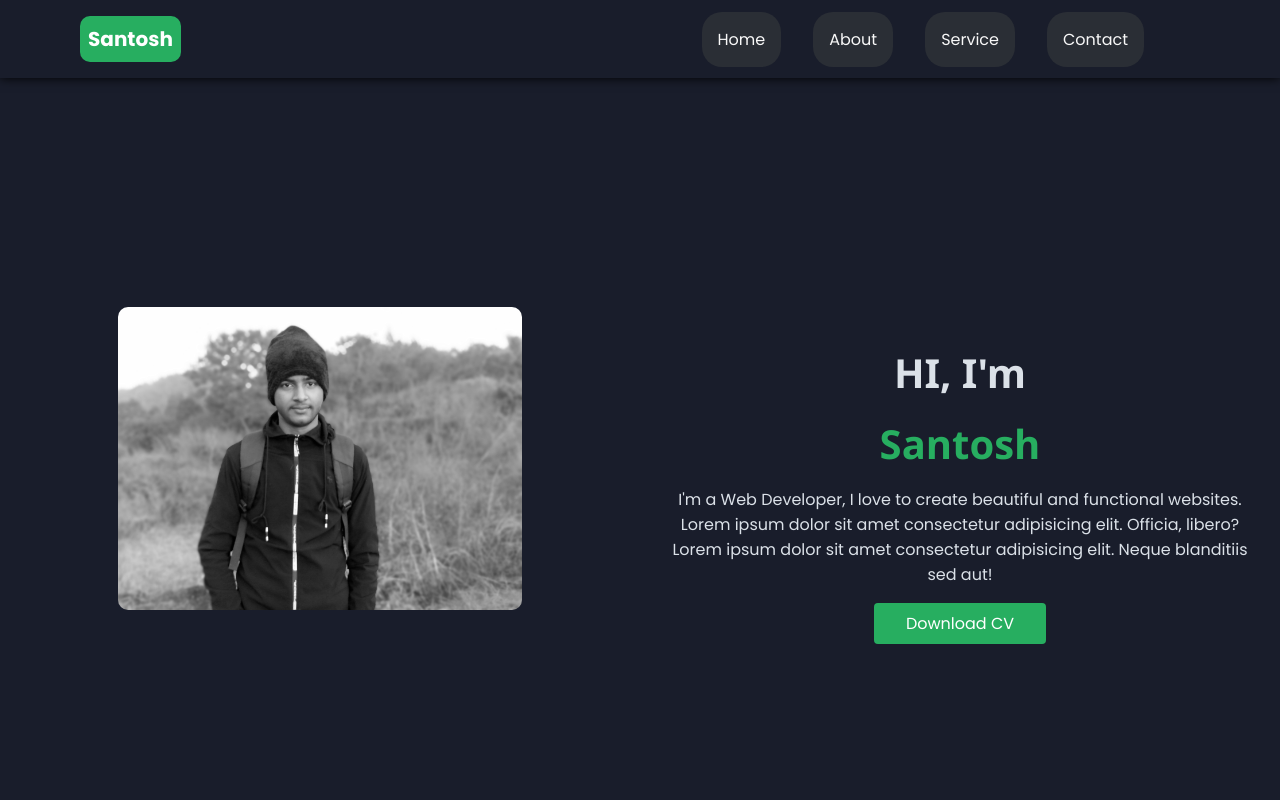
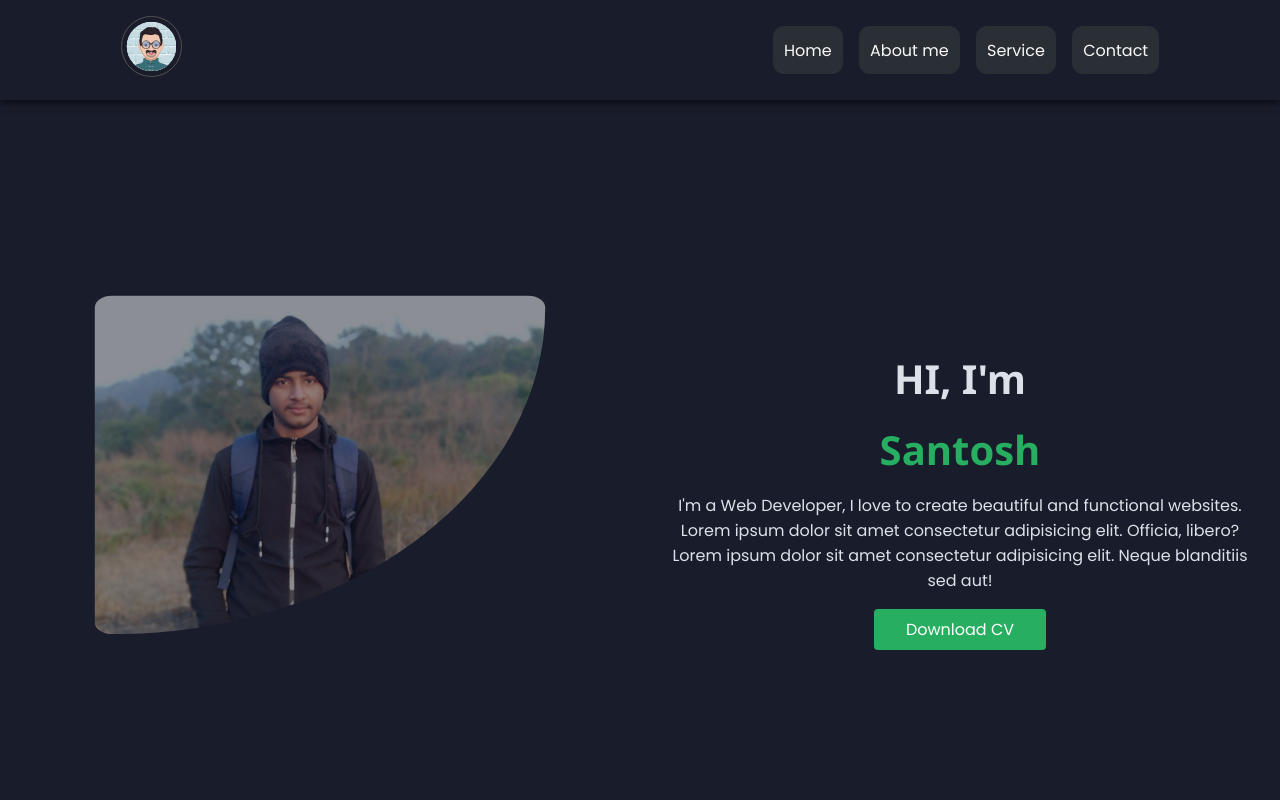
Before and after one commit to santoshyadav-29/Portfolio-Website, a plain HTML site: page index.html in a window 1280 px wide. Shown: the top 800 px of the page. Drawn offline with Linux system fonts and the light colour scheme.

Commit message:
Changed layout little bit

```diff
--- a/index.html
+++ b/index.html
@@ -4,22 +4,26 @@
     <meta charset="UTF-8" />
     <meta http-equiv="X-UA-Compatible" content="IE=edge" />
     <meta name="viewport" content="width=device-width, initial-scale=1.0" />
+    <link rel="shortcut icon" href="./img/AvatarMaker (1).svg" type="image/x-icon">
     <title>Portfolio</title>
     <link href="https://fonts.googleapis.com/css2?family=Poppins:wght@400;500;600;700;800&display=swap" rel="stylesheet">
 
     <link rel="stylesheet" href="port.css" />
     <script defer src="nav.js"></script>
+    <style>
+
+    </style>
   </head>
   <body>
     <div class="layout">
       <div class="header">
         <div class="navbar">
-          <div class="logo"><b>Santosh</b></div>
+          <div class="logo"><img src="./img/AvatarMaker (1).svg" alt=""></div>
           <ul class="nav-list" id="navbar">
-            <li><a href="./index">Home</a></li>
-            <li><a href="./about">About</a></li>
-            <li><a href="./service">Service</a></li>
-            <li><a href="./contact">Contact</a></li>
+            <li><a href="index.html">Home</a></li>
+            <li><a href="about.html">About me</a></li>
+            <li><a href="service.html">Service</a></li>
+            <li><a href="contact.html">Contact</a></li>
           </ul>
           <div id="ham_icon">
             <img src="./img/hamburger (1).png" alt="click" />
--- a/nav.js
+++ b/nav.js
@@ -1,7 +1,15 @@
-ham_icon.addEventListener("click", function toggle() {
-    if(navbar.style.display === "flex") {
-      navbar.style.display = "none";
-    } else {
-      navbar.style.display = "flex";
-    }
-  });
+ham_icon.addEventListener("click", ()=> {
+  if (navbar.style.display === "flex") {
+    navbar.style.display = "none";
+  } else {
+    navbar.style.display = "flex";
+  }
+});
+
+window.addEventListener("resize", () => {
+  if (window.innerWidth > 800) {
+    navbar.style.display = "flex";
+  } else {
+    navbar.style.display = "none";
+  }
+});
--- a/port.css
+++ b/port.css
@@ -30,87 +30,71 @@ a {
 }
 
 body {
-    background-color: var(--color-primary);
-}
-
-.layout {
 
 
-    display: flex;
-    flex-direction: column;
-    gap: 1em;
-
-
+    background-color: var(--color-primary);
+    transition: all 0.5s ease-in-out;
 }
-
-.header {
-
-    box-shadow: 0px 0px 10px rgb(0, 0, 0);
 
 
 
+.header {
+    background-color: var(--color-primary);
 
+    box-shadow: 0px 0px 10px rgb(0, 0, 0);
+    position: sticky;
+    top: 0;
+    z-index: 1000;
+}
+/* onscroll change the header opacity to 50% */
 
-
-
+.navbar {
+    width: 90%;
+    margin: auto;
+    display: flex;
+    justify-content: space-evenly;
+    align-items: center;
+    padding: 1rem;
 }
 
 
-.navbar {
-
-
-
-    width: 90%;
-    margin: auto;
-    display: flex;
-    justify-content: space-between;
-    align-items: center;
-    padding: 1rem;
-
-
+.logo img{
+    border: solid rgb(82, 81, 81) 1px;
+    padding: 0.3em;
+    width: 10%;
+    border-radius: 50%;
 }
 
-.logo {
-    font-size: 1.25rem;
-
-    background-color: var(--color-secondary);
-    color: white;
-    border-radius: 10px;
-    padding: 0.5rem;
-    /* box-shadow: 0px 3px 3px rgb(106, 106, 106); */
-    cursor: pointer;
-    transition: all 0.5s ease-out;
-
-
-}
-
-.logo:hover {
-    color: #333;
-    border-inline-start: solid 5px whitesmoke;
-
+.logo img:hover {
+    border: solid rgb(228, 223, 223)  3px;
+    padding: 0.1em;
+    transition: all 0.3s ease-in-out;
 }
 
 .nav-list {
-    gap: 2em;
+    gap: 1em;
     list-style: none;
     display: flex;
-    margin-right: 5%;
-
+    justify-content: baseline;
+    align-items: center;
 }
 
 .nav-list li a {
+    display: block;
     background-color: var(--color-grey-5);
-    border-radius: 20px;
-    padding: 1rem;
-    transition: all 0.4s ease-out;
+    border-radius: 11px;
+    padding: 0.7em;
+    transition: all 0.4s ease-in-out;
 
 
 
 }
 
 .nav-list li a:hover {
+    color:#27AE60;
 
-    background-color: var(--color-secondary);
+    /* background-color: var(--color-secondary); */
+    outline:solid var(--color-secondary) 1px;
 
 }
 
@@ -205,22 +189,31 @@ body {
 }
 
 .profile-image {
-    width: 70%;
-    border-radius: 10px;
+    width: 80%;
+    border-radius:5% 5% 100% 5%;
+    opacity: 0.5;
 
 
     /* border-radius: 50%; */
     margin-bottom: 4em;
-    filter: grayscale(100%);
+
     transition: all 0.6s ease-out;
+    padding: 0.3em;
+
+    transition: all 0.5s ease-in-out;
 
 
 
 }
 
 .profile-image:hover {
-    filter: grayscale(10%);
-    width: 75%;
+    border-radius:300% 300% 5% 5%;
+    opacity: 1;
+    /* transform: scale(110%); */
+
+    outline: solid green 3px;
+
+
 
 
 
```
Also changed, not shown: about.html (+6 -5 lines), contact.html (+35 -28 lines), service.html (+6 -5 lines), img/AvatarMaker (1).svg (added), img/cross.png (deleted), img/favicon.ico (added), img/js.png (deleted), 1 other file.
